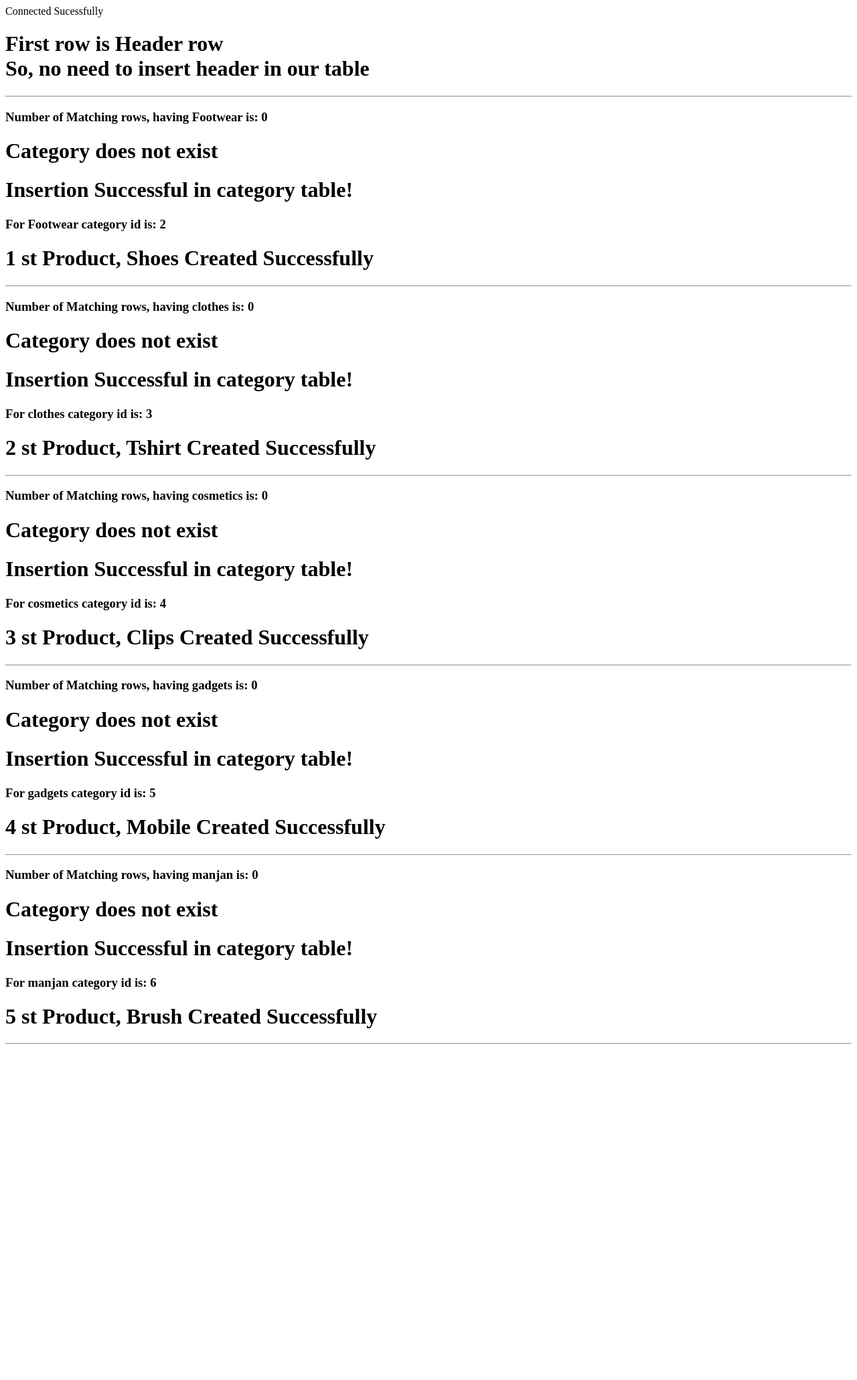
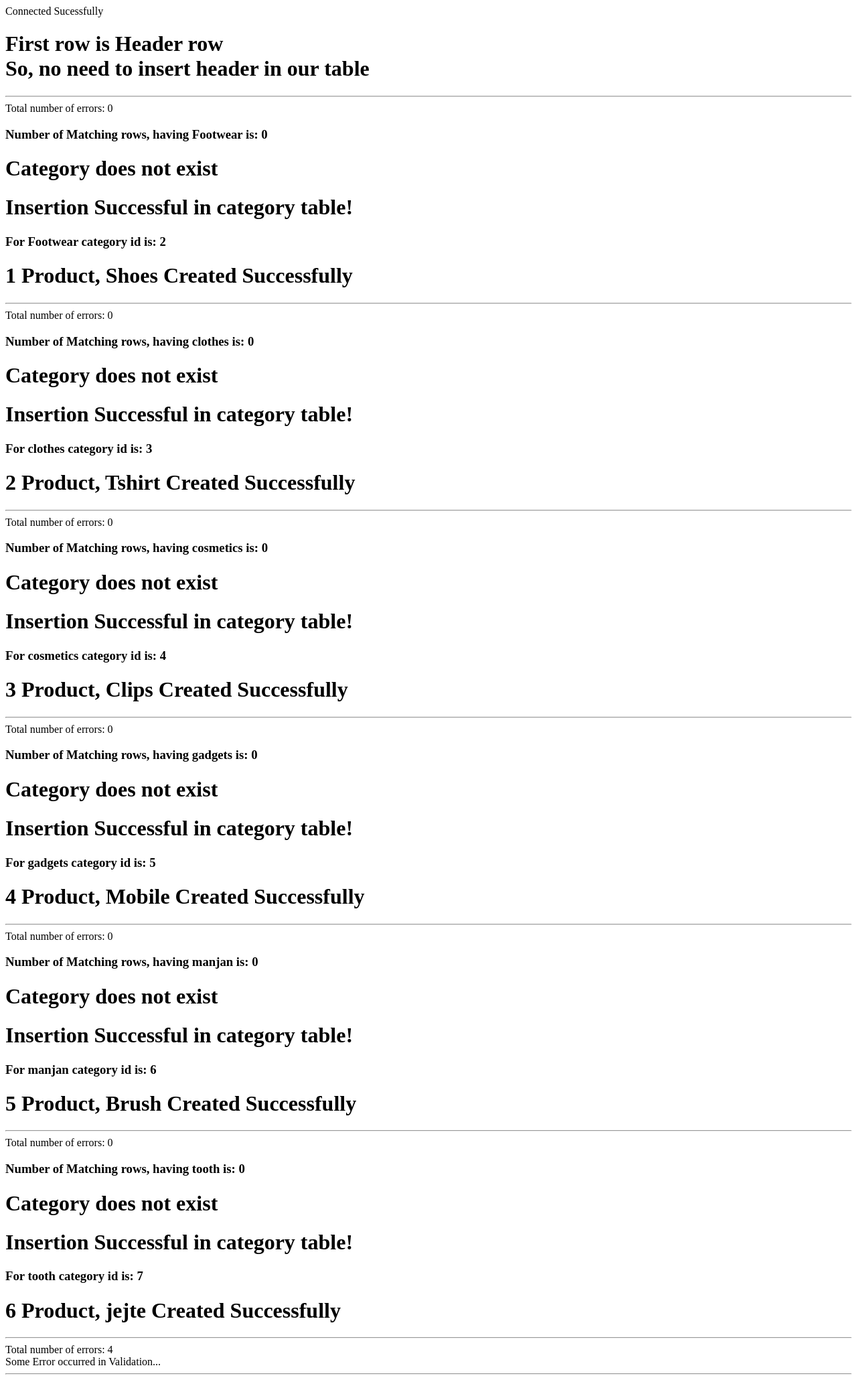
Before and after one commit to sakshi-9598/Reading-products-with-csv-file, a PHP site: page /conn.php in a window 1280 px wide. Shown: the whole page at 67% size. Before the commit the page ends 1559 px from the top, so only its background shows below. Run offline with PHP 8.4, Linux system fonts and the light colour scheme; tables that the repository leaves empty hold one stand-in row (values such as "Sample post").

Commit message:
Validation feature added

```diff
--- a/CAT_PRO.csv
+++ b/CAT_PRO.csv
@@ -4,3 +4,5 @@
 103;"Clips";"xy1234mdo";"It is black";"skin";50.0;"cosmetics";"best clips ever";"clips.jpg";6.0;"5X3"
 104;"Mobile";"mn6890jkl";"It is white";"vivo";30000.0;"gadgets";"best mobile ever";"mobile.jpg";60.0;"20X10"
 105;"Brush";"kl5775abc";"It is blue";"Colgate";10.0;"manjan";"best brush ever";"brush.jpg";10.0;"S-L"
+106;"jejte";"kl5775abc";"It is pink";"Coe";10.0;"tooth";"best bb ever";"bb.jpg";100.0;"XXXL"
+107;"";"";"It is pink";"Coe";-10.0;"tt";"best bb ever";"bb.jpg";100.0;"XXXL"
--- a/conn.php
+++ b/conn.php
@@ -19,6 +19,8 @@ else{
 
 echo "<br>";
 $csvFile = fopen("CAT_PRO.csv","r");
+
+// $errorLogFile = fopen('error.log','a');
 
 
 //For fetching single(first row)
@@ -62,7 +64,7 @@ while(!feof($csvFile)){
     // echo "$dimentions <br>";  //"30x20"
 
     if (($i > 0) && (create($conn, $pro_id, $name, $sku, $description, $brand, $price, $cat_name, $cat_desc, $image, $weight, $dimentions))){
-        echo "<h1>$i st Product,  $name Created Successfully</h1>";
+        echo "<h1>$i Product,  $name Created Successfully</h1>";
     }
     else{
         if ($i === 0){
--- a/index.php
+++ b/index.php
@@ -1,6 +1,53 @@
 <?php
+
+error_reporting(E_ALL);
+ini_set('log_errors',1);
+ini_set('error_log', 'error_log.txt');
+
+// $errorLogFile = fopen('error_log.txt','a');
+$errorCount = 0;
+// $sucess = 0;
+function valid($sku, $cat_name, $name, $price){
+    global  $errorLogFile;
+    global $errorCount;
+
+    if (empty($name) || empty($sku) || empty($cat_name) || empty($price))
+    {
+        // fwrite($errorLogFile, "Error: Missing mandatory field(s).\n");
+        error_log("Error: Missing mandatory field(s)");
+        $errorCount++;
+    }
+    // Validate  SKU
+    if (!ctype_alnum($sku)){
+        // fwrite($errorLogFile, 'SKU must contain only alphanumeric characters');
+        $errorCount++;
+    }
+    if(!preg_match('/^[a-zA-Z0-9]{8,10}$/', $sku)){
+        // fwrite($errorLogFile, "Invalid SKU format\n");
+        $errorCount++;
+    }
+    // Validate Price
+    if (!is_numeric($price) || $price <= 0){
+        // fwrite($errorLogFile, "Error: Invalid Price");
+        $errorCount++;
+    }
+
+    // Check Error Count
+    if ($errorCount > 0){
+        return false;
+    }
+    else{
+        echo "Total number of errors: ".$errorCount;
+        return true;
+    }
+}
+
+
 function create($conn, $pro_id, $name, $sku, $description, $brand, $price, $cat_name, $cat_desc, $image, $weight, $dimentions)
 {
+    global $errorLogFile;
+    global $errorCount;
+    // global $sucess;
 
     // echo "$pro_id <br>";   //101
     // echo "$name <br>";     //"Shoes"
@@ -12,7 +59,7 @@ function create($conn, $pro_id, $name, $sku, $description, $brand, $price, $cat_
     // echo "$weight <br>";    //20.0
     // echo "$dimentions <br>";  //"30x20"
 
-
+    if (valid($sku, $cat_name, $name, $price)){
         $sql1 = "SELECT CAT_ID FROM CATEGORY WHERE CATEGORY_AME = '$cat_name';";
 
         $result1 = mysqli_query($conn, $sql1);
@@ -31,6 +78,7 @@ function create($conn, $pro_id, $name, $sku, $description, $brand, $price, $cat_
             $sql1 = "SELECT CAT_ID FROM CATEGORY WHERE CATEGORY_AME = '$cat_name';";
             $result1 = mysqli_query($conn, $sql1);
         }
+
         $row = mysqli_fetch_assoc($result1);
             // print_r($row);  #Array ( [CAT_ID] => 1 )
         $cat_id = $row['CAT_ID'];
@@ -44,12 +92,22 @@ function create($conn, $pro_id, $name, $sku, $description, $brand, $price, $cat_
         $result = mysqli_query($conn, $sql);
 
         if ($result){
+            // $sucess++;
             return true;
         }
         else{
+            fwrite($errorLogFile, "Database error: ". $conn->error . "\n");
+            $errorCount++;
             return false;
         }
 
     }
+    else{
+        echo "Total number of errors: ".$errorCount;
+        echo "<br>";
+        echo "Some Error occurred in Validation...";
+        return false;
+    }
+}
 
 ?>
```
Also changed, not shown: error_log.txt (added). Lines whose indentation alone changed are shown as unchanged.
